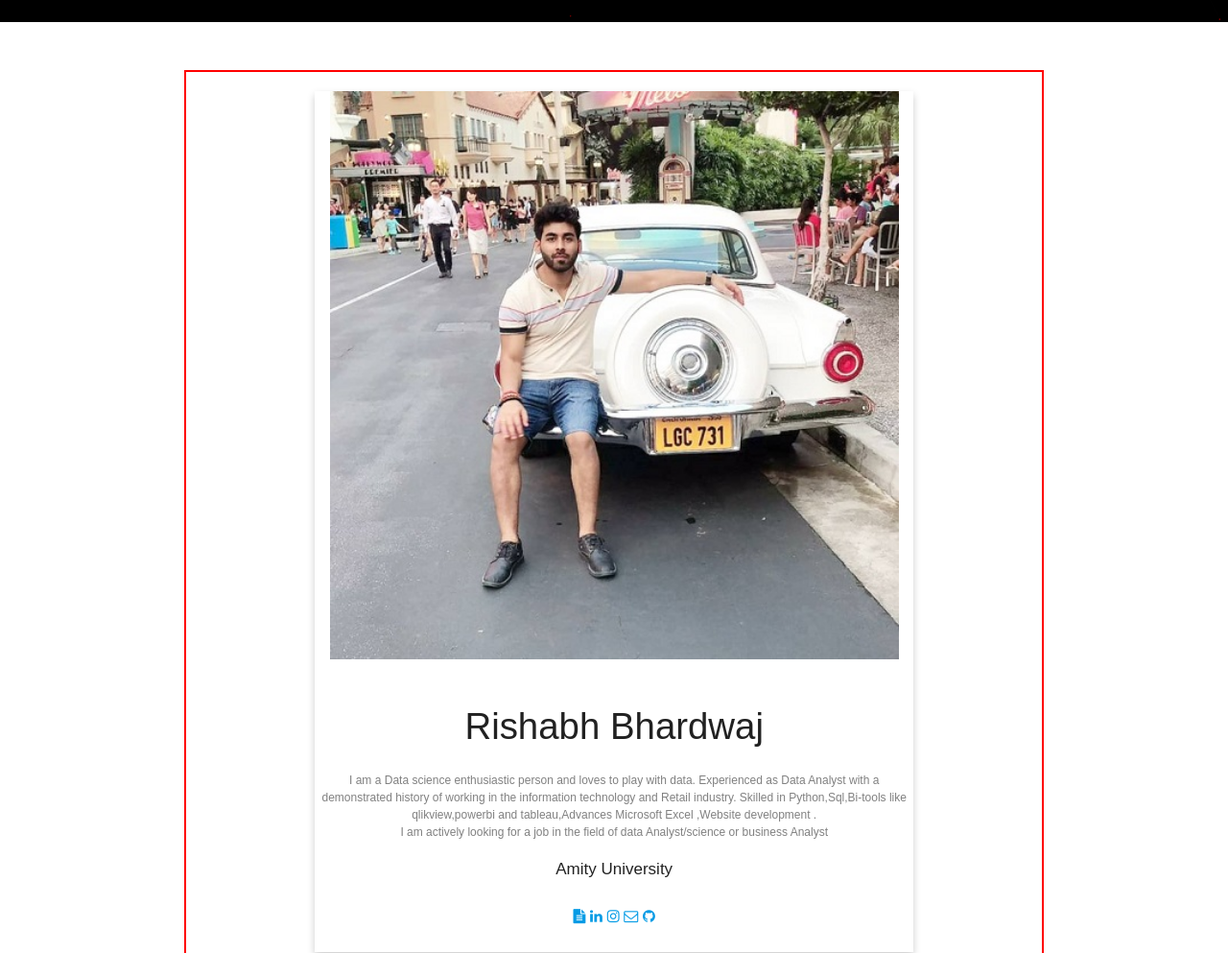
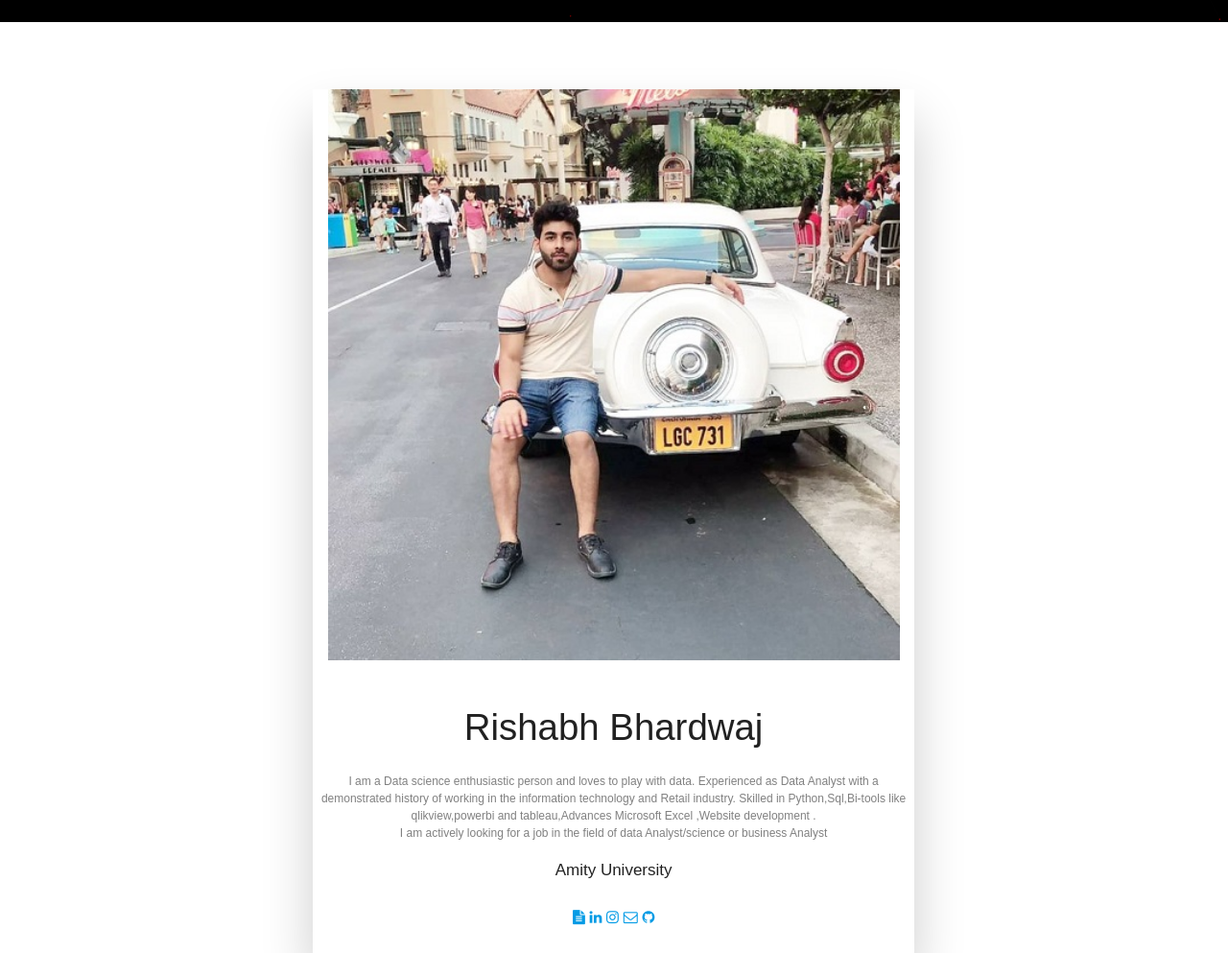
Before and after one commit to riishabhz/riishabhz, a plain HTML site: page index.html in a window 1280 px wide. Shown: the part 777-1770 px from the top of the page at 96% size. Drawn offline with nearby package versions, Linux system fonts and the light colour scheme; animation ran at ten frames a second; a script that the page names is missing.

Commit message:
Update rishabh.css

```diff
--- a/css/rishabh.css
+++ b/css/rishabh.css
@@ -453,13 +453,13 @@ left:525px;
 }
 
 .cards{
-  border: 2px solid red;
+
   display: flex;
   justify-content: center;
 }
 
 .card-size {
-  box-shadow: 0 4px 8px 0 rgba(0, 0, 0, 0.2);
+  box-shadow: 0 30px 50px 0 rgba(0, 0, 0, 0.2);
   width: 70%;
   text-align: center;
   font-family: arial;
```
